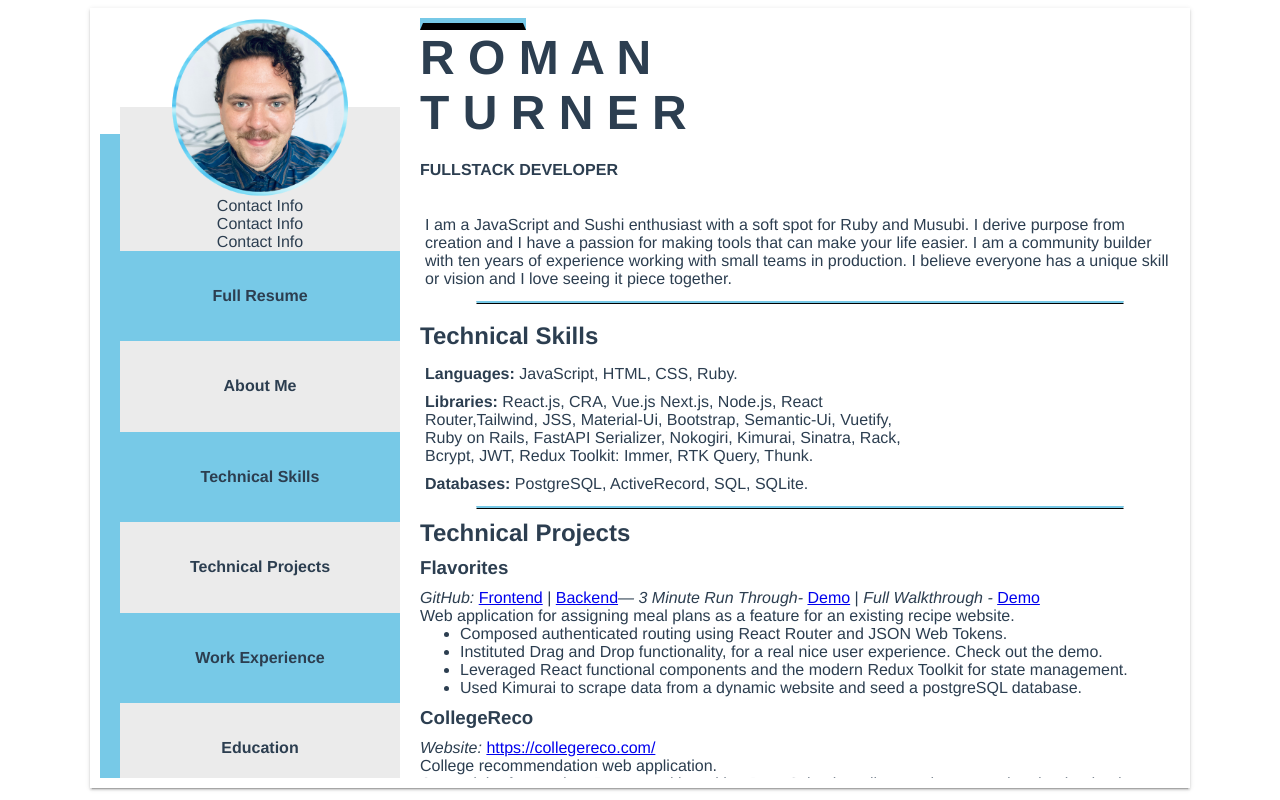
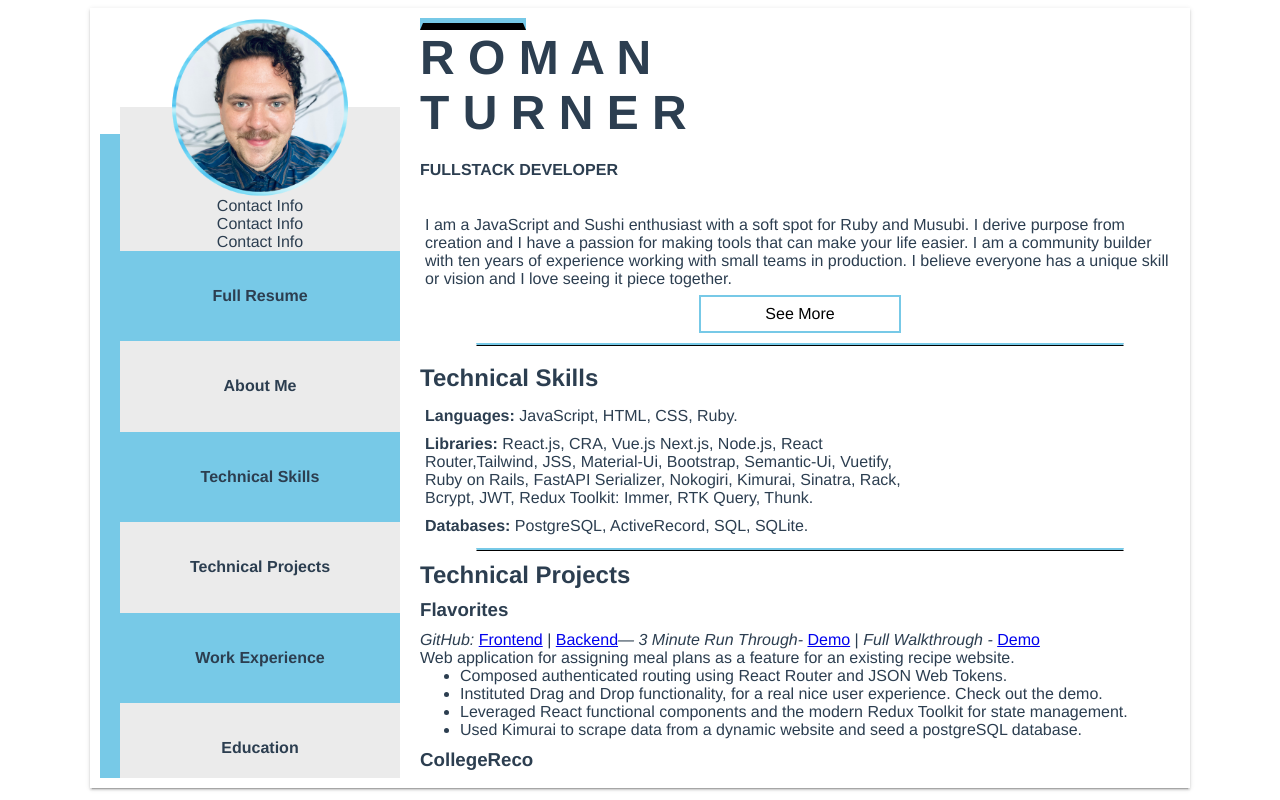
Before and after one commit to RomanTurner/portfolio, a Vue app: page / in a window 1280 px wide. Built offline with nearby package versions, Linux system fonts and the light colour scheme.

Commit message:
collapsable

```diff
--- /dev/null
+++ b/src/components/basic-components/Collapsable.vue
@@ -0,0 +1,58 @@
+<template>
+  <div class="collapsable">
+    <CustomButton
+      @click="onClick"
+      :style="{ alignSelf: 'center' }"
+      :textContent="'See More'"
+    />
+    <transition name="fade">
+      <div class="collapsable-content" v-if="open">Hello</div>
+    </transition>
+  </div>
+</template>
+
+<script>
+import CustomButton from "./CustomButton.vue";
+export default {
+  components: { CustomButton },
+  data() {
+    return {
+      open: false,
+    };
+  },
+  methods: {
+    onClick() {
+      console.log("here");
+      this.open = !this.open;
+    },
+  },
+};
+</script>
+<style scoped>
+.fade-enter-active {
+  transition: all 0.2s cubic-bezier(0.55, 0.085, 0.68, 0.53);
+  transform-origin: 50% 50%;
+}
+.fade-leave-active {
+  transform-origin: 50% 50%;
+  transition: all 0.5s cubic-bezier(0.25, 0.46, 0.45, 0.94);
+}
+
+.fade-enter-from,
+.fade-leave-to {
+  transform-origin: 50% 50%;
+  transform: scaleY(0) translateZ(0);
+  opacity: 0;
+}
+.collapsable {
+  display: flex;
+  flex-direction: column;
+  width: 100%;
+}
+.collapsable-content {
+  background-color: gainsboro;
+  width: 100%;
+  height: 300px;
+  text-align: center;
+}
+</style>
--- /dev/null
+++ b/src/components/basic-components/CustomButton.vue
@@ -0,0 +1,34 @@
+<template>
+  <div class="button">
+    {{ textContent }}
+  </div>
+</template>
+
+<script>
+export default {
+  name: "button",
+  props: {
+    textContent: String,
+  },
+};
+</script>
+<style scoped>
+.button {
+  border: none;
+  padding: 8px 64px;
+  text-align: center;
+  text-decoration: none;
+  display: inline-block;
+  font-size: 16px;
+  margin: 2px 2px;
+  transition-duration: 0.4s;
+  cursor: pointer;
+  background-color: white;
+  color: black;
+  border: 2px solid #77c9e7;
+}
+.button:hover {
+  background-color: #77c9e7;
+  color: white;
+}
+</style>
--- a/src/components/Avatar.vue
+++ b/src/components/navigation/Avatar.vue
@@ -1,7 +1,7 @@
 <template>
   <div class="decorative">
     <div class="avatar">
-      <img alt="Vue logo" src="../assets/profile_pic.png" />
+      <img alt="Vue logo" src="../../assets/profile_pic.png" />
     </div>
   </div>
   <div class="decorative-contact">
--- a/src/components/navigation/NavMenu.vue
+++ b/src/components/navigation/NavMenu.vue
@@ -16,7 +16,7 @@
 <script>
 // @ is an alias to /src
 import NavMenuItem from "@/components/navigation/NavMenuItem.vue";
-import Avatar from "@/components/Avatar.vue";
+import Avatar from "@/components/navigation/Avatar.vue";
 
 export default {
   name: "NaveMenu",
--- a/src/components/AboutSection.vue
+++ b/src/components/sections/About.vue
@@ -7,9 +7,17 @@
       years of experience working with small teams in production. I believe
       everyone has a unique skill or vision and I love seeing it piece together.
     </p>
+    <Collapsable />
   </article>
 </template>
-
+<script>
+import Collapsable from "../basic-components/Collapsable.vue";
+export default {
+  components: {
+    Collapsable,
+  },
+};
+</script>
 <style scoped>
 .intro-container {
   display: flex;
```
Also changed, not shown: src/components/WebView.vue (+8 -8 lines), src/components/sections/FullResume.vue (renamed from src/components/FullResume.vue, +5 -5 lines), src/components/sections/Education.vue (renamed from src/components/Education.vue), src/components/sections/Header.vue (renamed from src/components/Header.vue), src/components/sections/Projects.vue (renamed from src/components/TechnicalProjects.vue), src/components/sections/Skills.vue (renamed from src/components/TechnicalSkills.vue), src/components/sections/WorkExperience.vue (renamed from src/components/WorkExperience.vue), 1 other file (tests, documents, lock files or other folders).
